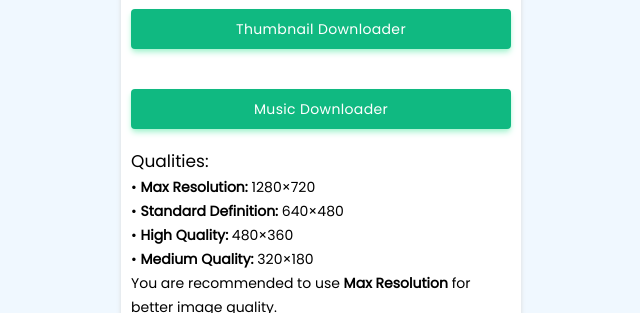
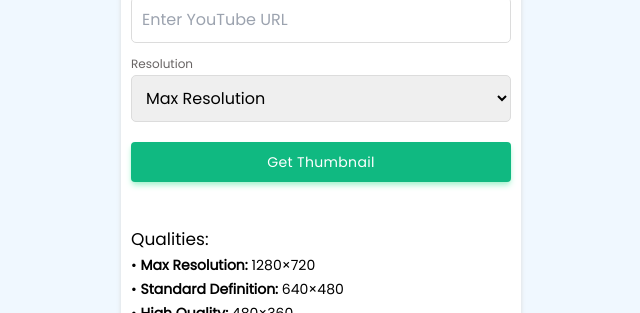
Before and after one commit to KoshikKumar17/ytthumbdl, a plain HTML site: page index.html in a window 1280 px wide. Shown: the part 249-562 px from the top of the page, without its empty margins (319-959 px from the left). Drawn offline with nearby package versions, Linux system fonts and the light colour scheme; some packages are replaced by stand-ins of ours; a script that the page names is missing; a web font is replaced by a local one.

Commit message:
Update index.html

```diff
--- a/index.html
+++ b/index.html
@@ -15,7 +15,7 @@
   <body>
     <div class="container wrapper">
       <font style="font-size:20px;" color="black"><a href="https://KoshikKumar17.github.io"><b><u>Koshik Kumar</u></b></a></font><br/><br/>
-<!----      <h3>Youtube Thumbnail Downloader</h3>
+      <h3>Youtube Thumbnail Downloader</h3>
         <p>Copy YouTube video url. Paste it in text field showing down. Click Get Thumbnail.</p>
         <div class="input-group">
             <input id="url" type="url" placeholder="Enter YouTube URL">
@@ -26,17 +26,14 @@
             <option value="sddefault">Standard Definition</option>
             <option value="hqdefault">High Quality</option>
             <option value="mqdefault">Medium Quality</option>
-        </select>-->
-        <a href="https://KoshikKumar17.github.io/ytthumbdl"><button class="inline-flex items-center justify-center h-10 gap-2 px-5 text-sm font-medium tracking-wide text-white transition duration-300 rounded shadow-md focus-visible:outline-none whitespace-nowrap bg-emerald-500 shadow-emerald-200 hover:bg-emerald-600 hover:shadow-sm hover:shadow-emerald-200 focus:bg-emerald-700 focus:shadow-sm focus:shadow-emerald-200 disabled:cursor-not-allowed disabled:border-emerald-300 disabled:bg-emerald-300 disabled:shadow-none">
-            Thumbnail Downloader
-        </button></a>
-      <a href="https://KoshikKumar17.github.io/ytdl"><button class="inline-flex items-center justify-center h-10 gap-2 px-5 text-sm font-medium tracking-wide text-white transition duration-300 rounded shadow-md focus-visible:outline-none whitespace-nowrap bg-emerald-500 shadow-emerald-200 hover:bg-emerald-600 hover:shadow-sm hover:shadow-emerald-200 focus:bg-emerald-700 focus:shadow-sm focus:shadow-emerald-200 disabled:cursor-not-allowed disabled:border-emerald-300 disabled:bg-emerald-300 disabled:shadow-none">
-            Music Downloader
-        </button></a>
-        <!-- End Base primary elevated button
+        </select>
+        <button id="Download_btn" class="inline-flex items-center justify-center h-10 gap-2 px-5 text-sm font-medium tracking-wide text-white transition duration-300 rounded shadow-md focus-visible:outline-none whitespace-nowrap bg-emerald-500 shadow-emerald-200 hover:bg-emerald-600 hover:shadow-sm hover:shadow-emerald-200 focus:bg-emerald-700 focus:shadow-sm focus:shadow-emerald-200 disabled:cursor-not-allowed disabled:border-emerald-300 disabled:bg-emerald-300 disabled:shadow-none">
+            <span>Get Thumbnail</span>
+        </button>
+        <!-- End Base primary elevated button -->
         <div id="output" class="output">
         </div>
-      <p></p>,-->
+      <p></p>
       <font style="font-size:17px;">Qualities:</font><br/><font style="font-size:14px;">• <b>Max Resolution:</b> 1280×720<br/>• <b>Standard Definition:</b> 640×480<br/>• <b>High Quality:</b> 480×360<br/>• <b>Medium Quality:</b> 320×180<br/>You are recommended to use <b>Max Resolution</b> for better image quality.</b></font>
       <footer style="background:black;" align="center">
       <font color="white"> <b>© 2024</b> | <a href="https://telegram.me/KoshikKumar"><b><i><u>Koshik Kumar</u></i></b></a> <br/></font>
```
